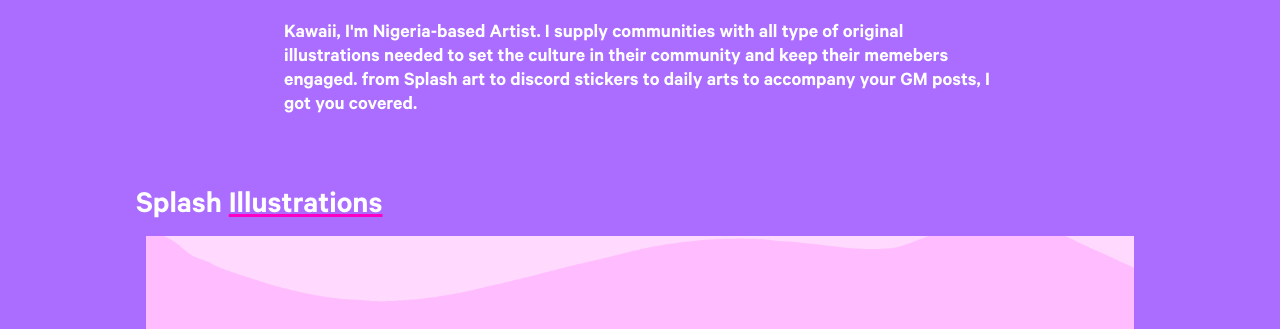
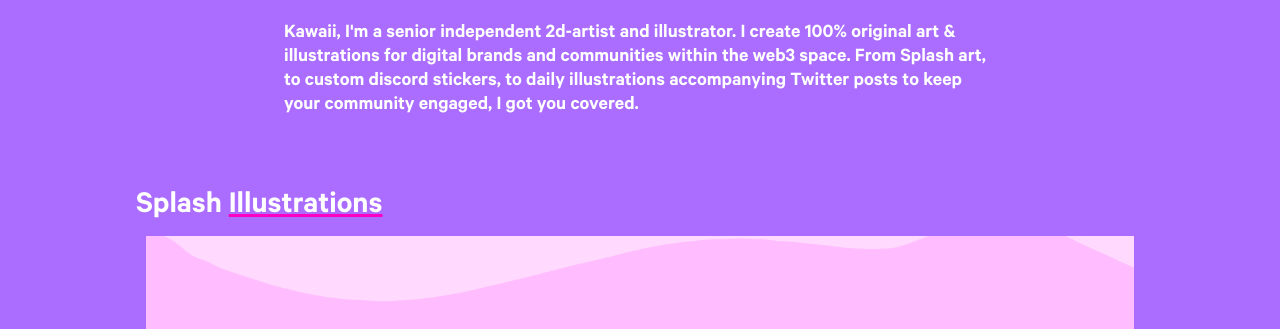
Before and after one commit to tobi-awolaju-21/Sidot-Art, a plain HTML site: page index.html in a window 1280 px wide. Shown: the part 468-797 px from the top of the page. Drawn offline with Linux system fonts and the light colour scheme; a web font is replaced by a local one.

Commit message:
Update index.html

```diff
--- a/index.html
+++ b/index.html
@@ -39,11 +39,7 @@
 
 
      <h4 id="intro">
-
-       Kawaii, I'm Nigeria-based Artist.
-       I supply communities with
-       all type of original illustrations needed to set the culture in their community
-       and keep their memebers engaged. from Splash art to discord stickers to daily arts to accompany your GM posts, I got you covered.
+       Kawaii, I'm a senior independent 2d-artist and illustrator. I create 100% original art & illustrations for digital brands and communities within the web3 space. From Splash art, to custom discord stickers, to daily illustrations accompanying Twitter posts to keep your community engaged, I got you covered.
      </h4>
 
 </div>
```
